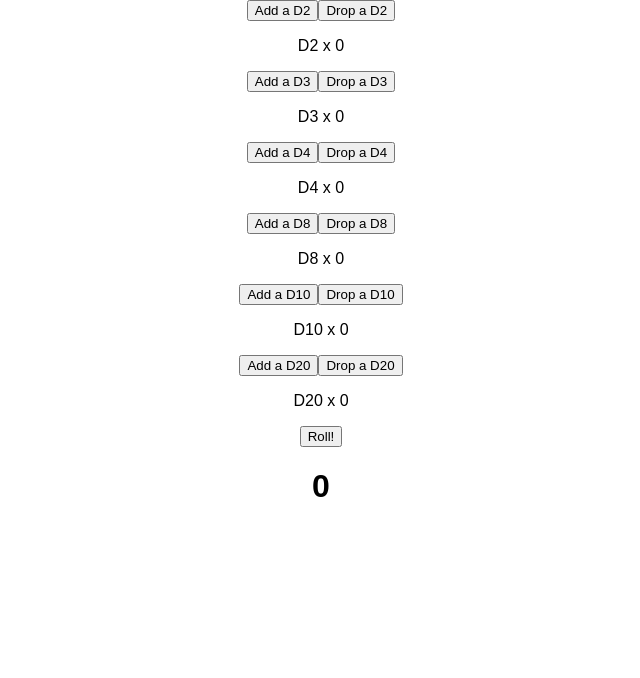
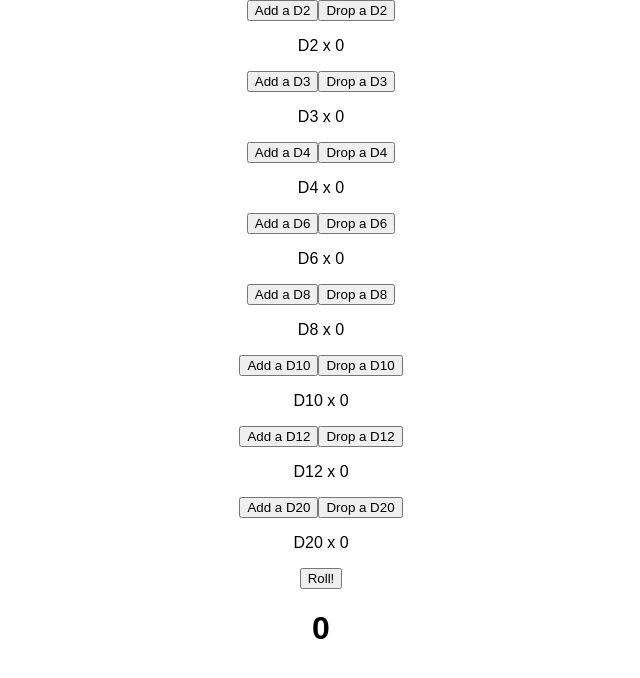
Before and after one commit to dwevins/all-you-need-is-dice, a React (Create React App) app: page / in a window 1280 px wide. Shown: the top 678 px of the page, without its empty margins (319-959 px from the left). Built offline with nearby package versions, Linux system fonts and the light colour scheme.

Commit message:
Add d6 and d12

```diff
--- a/src/DicePanel.jsx
+++ b/src/DicePanel.jsx
@@ -9,8 +9,10 @@ export default class DicePanel extends React.Component {
                 2: 0,
                 3: 0,
                 4: 0,
+                6: 0,
                 8: 0,
                 10: 0,
+                12: 0,
                 20: 0,
             }
         }
```
